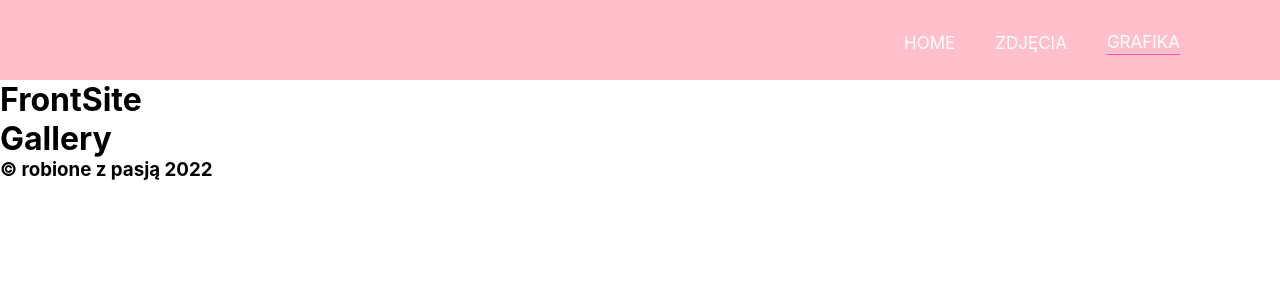
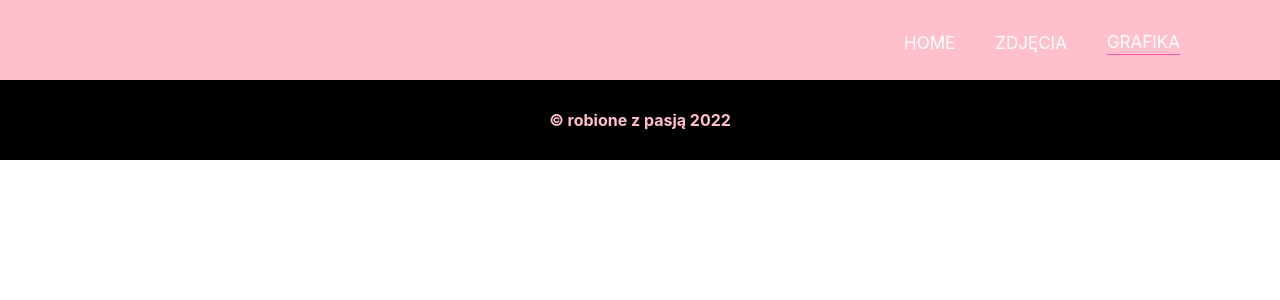
Before and after one commit to SlavMaxGitHub/portfolio-robione-z-pasja, a React (Create React App) app in the folder my-app/: page /graphics in a window 1280 px wide. Shown: the top 300 px of the page. Built offline with nearby package versions, Linux system fonts and the light colour scheme.

Commit message:
add footer and rebuild app.js and navigation

```diff
--- a/my-app/src/App.js
+++ b/my-app/src/App.js
@@ -2,8 +2,6 @@ import React from "react";
 import { BrowserRouter as Router } from "react-router-dom";
 
 import Navigation from "./components/Navigation/Navigation";
-import FrontSite from "./components/FrontSite/FrontSite";
-import Gallery from "./components/Gallery/Gallery";
 import Footer from "./components/Footer/Footer";
 
 import "./App.css";
@@ -11,11 +9,7 @@ import "./App.css";
 function App() {
   return (
     <Router>
-      <header className="header">
-        <Navigation />
-      </header>
-      <FrontSite />
-      <Gallery />
+      <Navigation />
       <Footer />
     </Router>
   );
--- a/my-app/src/components/Footer/Footer.jsx
+++ b/my-app/src/components/Footer/Footer.jsx
@@ -4,8 +4,8 @@ import "./Footer.scss";
 
 const Footer = () => {
   return (
-    <footer>
-      <h3>&copy; robione z pasją 2022</h3>
+    <footer className="footer">
+      <h4 className="footer-copy">&copy; robione z pasją 2022</h4>
     </footer>
   );
 };
--- a/my-app/src/components/Footer/Footer.scss
+++ b/my-app/src/components/Footer/Footer.scss
@@ -0,0 +1,12 @@
+.footer {
+  width: 100%;
+  height: 5rem;
+  background-color: black;
+  display: flex;
+  justify-content: center;
+  align-items: center;
+
+  &-copy {
+    color: pink;
+  }
+}
--- a/my-app/src/components/Navigation/Navigation.jsx
+++ b/my-app/src/components/Navigation/Navigation.jsx
@@ -22,9 +22,11 @@ const Navigation = () => {
     </li>
   ));
   return (
-    <nav className="navigation">
-      <ul className="navigation__list">{menu}</ul>
-    </nav>
+    <header className="header">
+      <nav className="navigation">
+        <ul className="navigation__list">{menu}</ul>
+      </nav>
+    </header>
   );
 };
 
```
